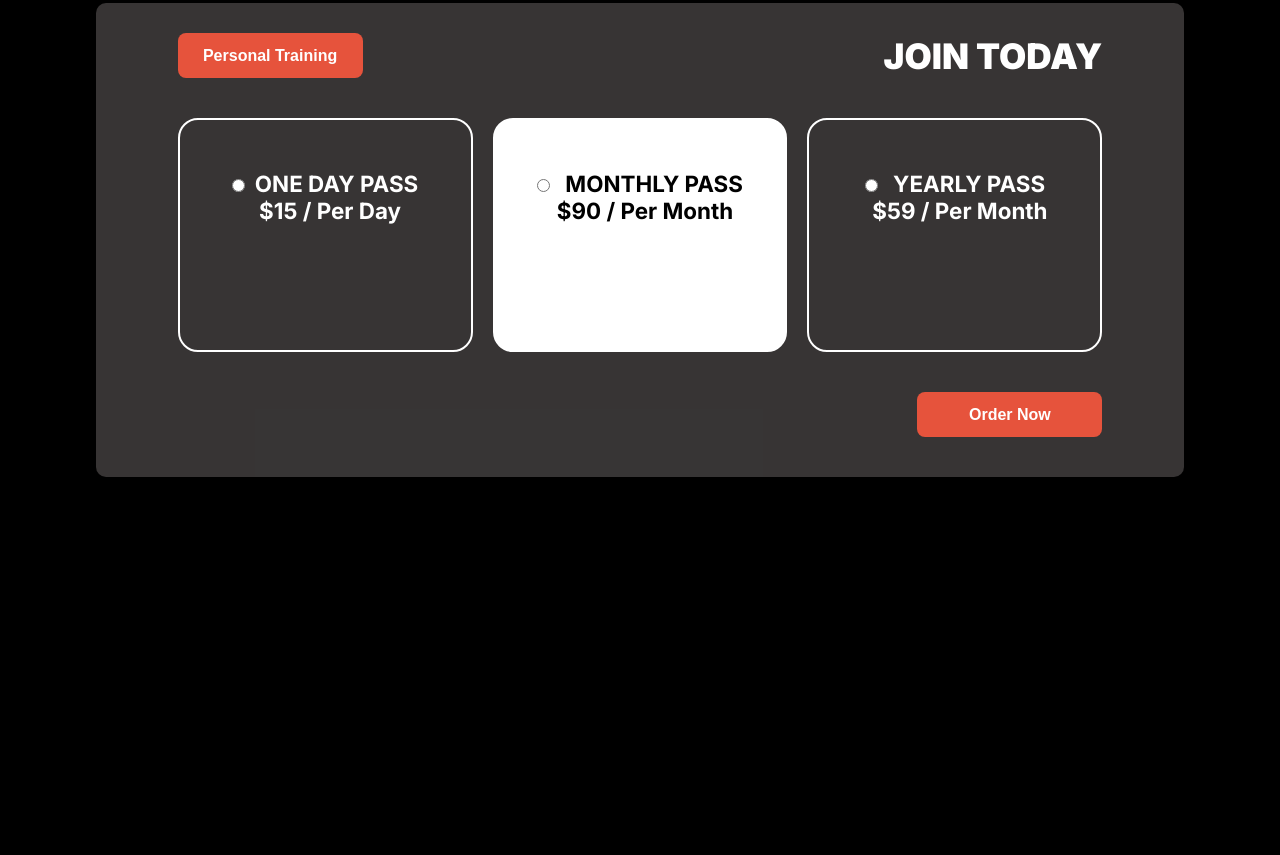
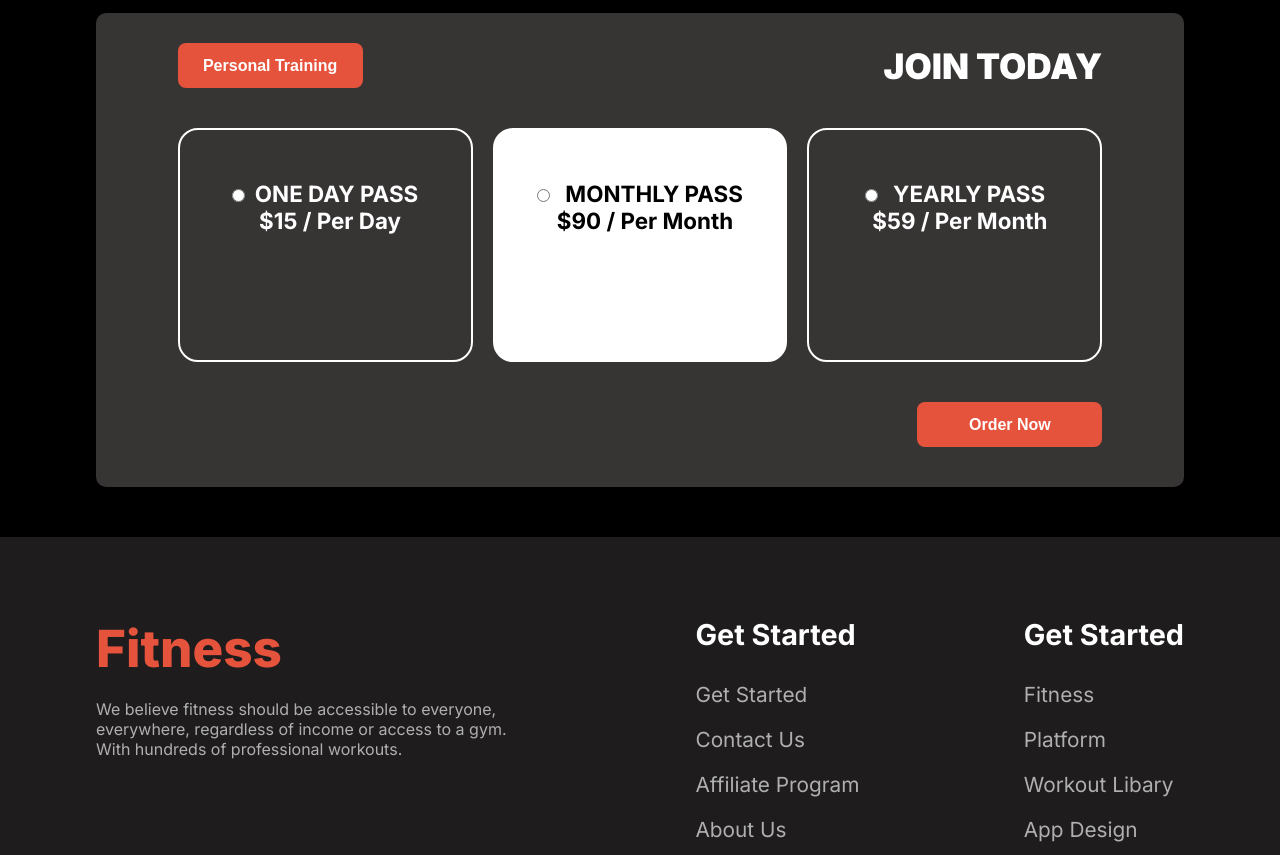
Before and after one commit to shakibhossain852/assignment-2, a plain HTML site: page index.html in a window 1280 px wide. Shown: the part 2894-3749 px from the top of the page. Before the commit the page ends 3371 px from the top, so only its background shows below. Drawn offline with Linux system fonts and the light colour scheme; a web font is replaced by a local one.

Commit message:
added footer section

```diff
--- a/index.html
+++ b/index.html
@@ -197,7 +197,34 @@
             </div>
         </div>
     </main>
-
-
+    <footer>
+        <div class="footer-container">
+            <div class="container61">
+                <div class="container611">
+                    <h1>Fitness</h1>
+                    <p>We believe fitness should be accessible to everyone,
+                    everywhere, regardless of income or access to a gym. With
+                    hundreds of professional workouts.
+                    </p>
+                </div>
+                <div class="container612">
+                    <h3>Get Started</h3>
+                    <p>Get Started</p>
+                    <p>Contact Us</p>
+                    <p>Affiliate Program</p>
+                    <p>About Us</p>
+                </div>
+                <div class="container613">
+                    <h3>Get Started</h3>
+                    <p>Fitness</p>
+                    <p>Platform</p>
+                    <p>Workout Libary</p>
+                    <p>App Design</p>
+                </div>
+            </div>
+            <hr class="horizontal-line">
+            <p class="last-section">All right reserved @Fitness 2024</p>
+        </div>
+    </footer>
 </body>
 </html>
--- a/style.css
+++ b/style.css
@@ -288,8 +288,8 @@ body{
 }
 .run-2-img{
     width: 40%;
-    height: 250px;
-    margin: 60px auto;
+    height: 280px;
+    margin: 50px auto;
     border-radius: 20px;
 }
 
```
